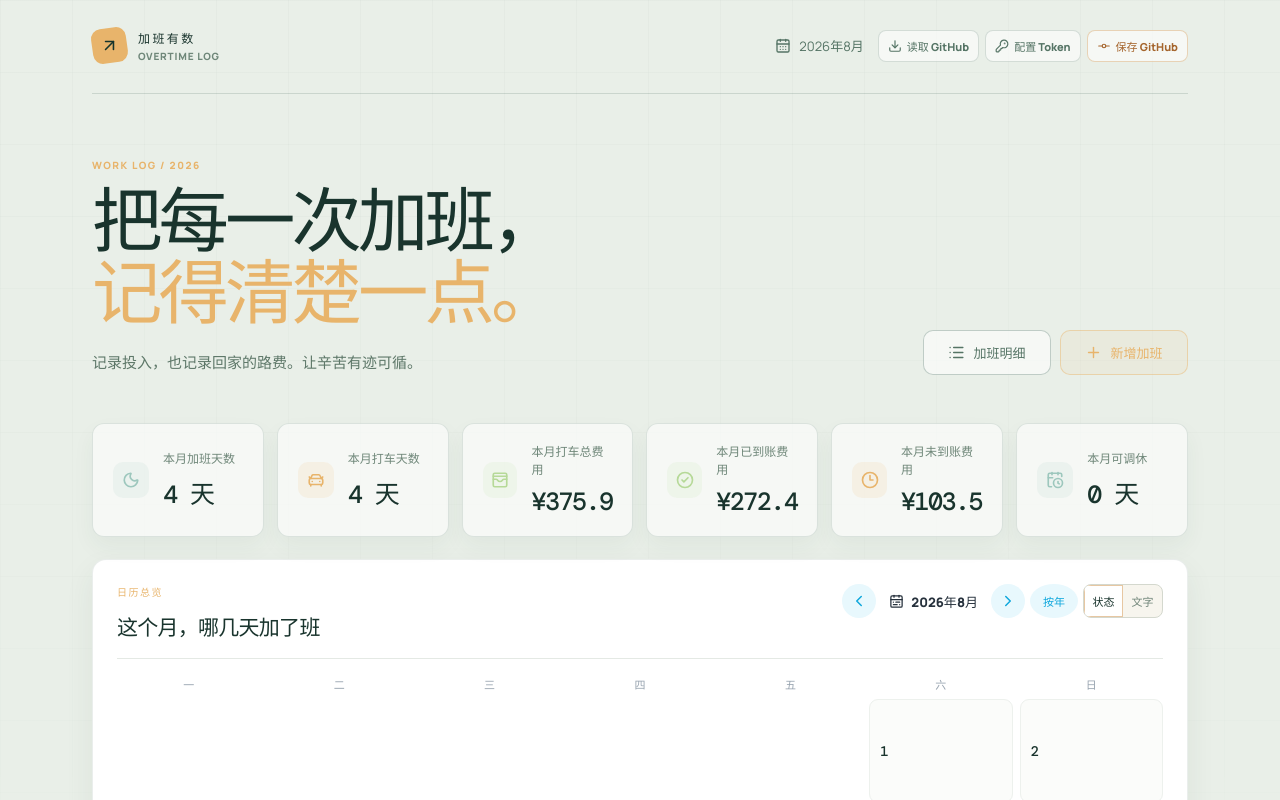
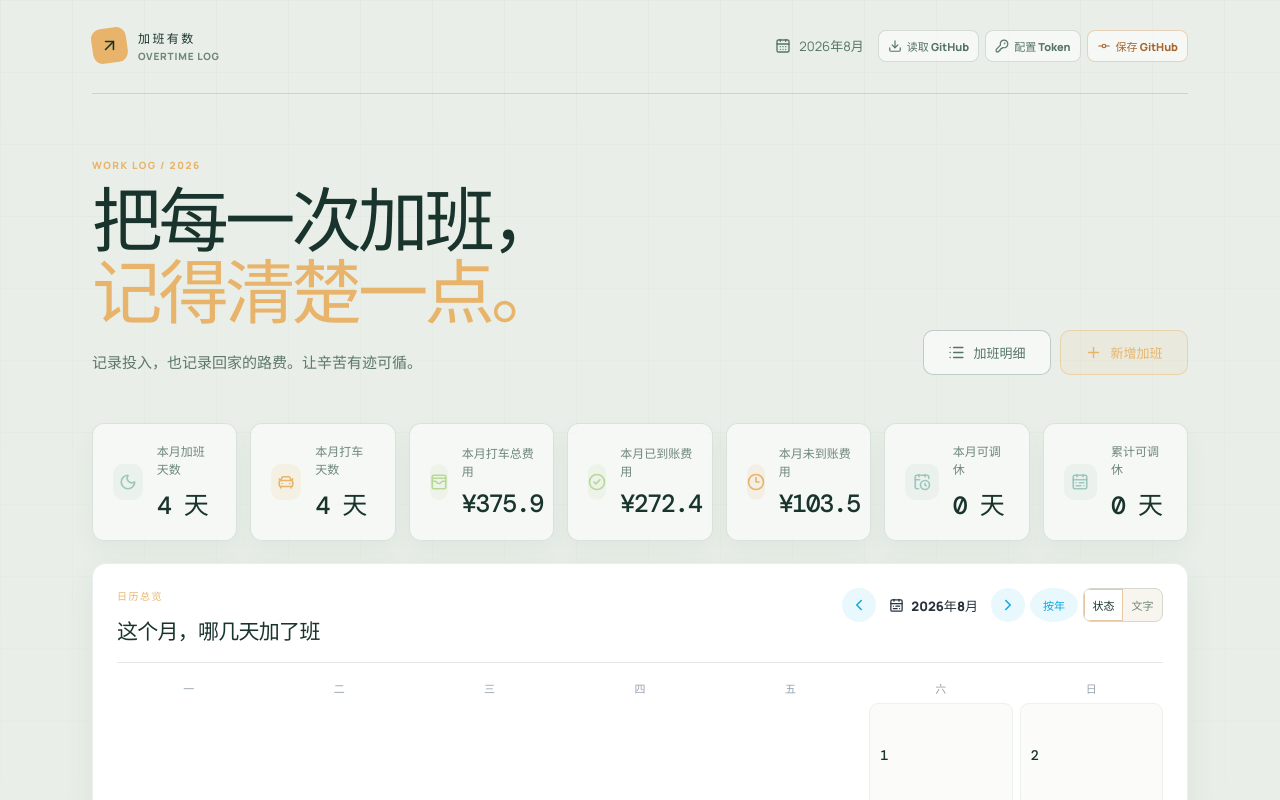
Before and after one commit to yatxuan123/Overtime-Record, a React (Vite) app: page / in a window 1280 px wide. Shown: the top 800 px of the page. Built offline with nearby package versions, Linux system fonts and the light colour scheme.

Commit message:
feat: 增加累计调休统计

```diff
--- a/src/App.tsx
+++ b/src/App.tsx
@@ -65,6 +65,7 @@ function App() {
   const periodLabel = overviewMode === 'year' ? `${selectedPeriod}年` : `${selectedPeriod.slice(0, 4)}年${Number(selectedPeriod.slice(5, 7))}月`
   const summary = useMemo(() => buildRecordSummary(records, selectedPeriod), [records, selectedPeriod])
   const compTimeDays = useMemo(() => sumCompTimeDays(records, selectedPeriod), [records, selectedPeriod])
+  const totalCompTimeDays = useMemo(() => sumCompTimeDays(records), [records])
 
   const showNotice = useCallback((message: string, tone: NoticeTone = 'success') => {
     if (noticeTimerRef.current !== null) window.clearTimeout(noticeTimerRef.current)
@@ -163,7 +164,7 @@ function App() {
     <main className="page-container">
       <header className="topbar"><div className="brand-lockup"><div className="brand-mark"><ArrowUpRight size={19} /></div><div><span className="brand-name">加班有数</span><span className="brand-subtitle">OVERTIME LOG</span></div></div><div className="topbar-tools"><div className="topbar-date"><CalendarDays size={16} />{monthLabel(new Date())}</div><RemoteControl records={records} onLoad={loadRemote} onLoaded={handleRemoteLoaded} onSave={saveRemote} /></div></header>
       <section className="hero"><div><p className="eyebrow">WORK LOG / 2026</p><h1>把每一次加班，<br /><span>记得清楚一点。</span></h1><p className="hero-copy">记录投入，也记录回家的路费。让辛苦有迹可循。</p></div><div className="hero-actions"><button className="outline-button outline-button--details" type="button" onClick={openDetailsModal}><List size={17} />加班明细</button><button className="outline-button" disabled={isInitialLoading} onClick={() => openNewRecordModal()}><Plus size={17} />{isInitialLoading ? '读取中' : '新增加班'}</button></div></section>
-      <SummaryCards {...summary} compTimeDays={compTimeDays} periodLabel={overviewMode === 'year' ? '本年' : '本月'} />
+      <SummaryCards {...summary} compTimeDays={compTimeDays} totalCompTimeDays={totalCompTimeDays} periodLabel={overviewMode === 'year' ? '本年' : '本月'} />
       <MonthOverview records={records} selectedMonth={selectedMonth} mode={overviewMode} onMonthChange={setSelectedMonth} onModeChange={setOverviewMode} onDateSelect={handleCalendarDateSelect} />
       {isRecordsModalOpen && <div className="records-modal-backdrop" role="presentation" onMouseDown={(event) => { if (event.target === event.currentTarget) closeRecordsModal() }}><section className="records-modal records-modal--form" role="dialog" aria-modal="true" aria-labelledby="records-modal-title"><header className="records-modal__header"><h2 id="records-modal-title">{editingId ? '编辑加班记录' : '新增加班记录'}</h2><button className="icon-button" type="button" onClick={closeRecordsModal} aria-label="关闭表单" title="关闭"><X size={20} /></button></header><div className="records-modal__body records-modal__body--form"><OvertimeForm value={form} isEditing={Boolean(editingId)} error={error} embedded onChange={updateForm} onSubmit={handleSubmit} /></div></section></div>}
       {isDetailsModalOpen && <div className="records-modal-backdrop" role="presentation" onMouseDown={(event) => { if (event.target === event.currentTarget) closeDetailsModal() }}><section className="records-modal records-modal--details" role="dialog" aria-modal="true" aria-labelledby="details-modal-title"><header className="records-modal__header"><h2 id="details-modal-title">{periodLabel}加班明细</h2><button className="icon-button" type="button" onClick={closeDetailsModal} aria-label="关闭加班明细" title="关闭"><X size={20} /></button></header><div className="records-modal__body records-modal__body--details"><RecordList records={sortedRecords} period={selectedPeriod} periodLabel={periodLabel} embedded showHeading={false} onEdit={handleEdit} onDelete={handleDelete} /></div></section></div>}
--- a/src/components/SummaryCards.tsx
+++ b/src/components/SummaryCards.tsx
@@ -1,5 +1,5 @@
 import { memo } from 'react'
-import { CalendarClock, CarFront, CircleCheck, Clock3, Moon, WalletCards } from 'lucide-react'
+import { CalendarClock, CalendarRange, CarFront, CircleCheck, Clock3, Moon, WalletCards } from 'lucide-react'
 import { formatCurrency } from '../records'
 
 type SummaryCardsProps = {
@@ -9,10 +9,11 @@ type SummaryCardsProps = {
   taxiPaidCost: number
   taxiPendingCost: number
   compTimeDays: number
+  totalCompTimeDays: number
   periodLabel: string
 }
 
-export const SummaryCards = memo(function SummaryCards({ days, taxiDays, taxiCost, taxiPaidCost, taxiPendingCost, compTimeDays, periodLabel }: SummaryCardsProps) {
+export const SummaryCards = memo(function SummaryCards({ days, taxiDays, taxiCost, taxiPaidCost, taxiPendingCost, compTimeDays, totalCompTimeDays, periodLabel }: SummaryCardsProps) {
   const cards = [
     { label: `${periodLabel}加班天数`, value: `${days} 天`, icon: Moon, tone: 'blue' },
     { label: `${periodLabel}打车天数`, value: `${taxiDays} 天`, icon: CarFront, tone: 'orange' },
@@ -20,6 +21,7 @@ export const SummaryCards = memo(function SummaryCards({ days, taxiDays, taxiCos
     { label: `${periodLabel}已到账费用`, value: `¥${formatCurrency(taxiPaidCost)}`, icon: CircleCheck, tone: 'green' },
     { label: `${periodLabel}未到账费用`, value: `¥${formatCurrency(taxiPendingCost)}`, icon: Clock3, tone: 'orange' },
     { label: `${periodLabel}可调休`, value: `${compTimeDays} 天`, icon: CalendarClock, tone: 'blue' },
+    { label: '累计可调休', value: `${totalCompTimeDays} 天`, icon: CalendarRange, tone: 'blue' },
   ] as const
 
   return (
--- a/src/styles.css
+++ b/src/styles.css
@@ -34,7 +34,7 @@ h1 span { color: #e8b46b; }
 .outline-button:hover { background: rgba(232, 180, 107, .14); }
 .outline-button--details { color: #557465; border-color: rgba(53, 91, 75, .28); background: rgba(255, 255, 255, .58); }
 .outline-button--details:hover { color: #19342d; background: #fff; }
-.summary-grid { display: grid; grid-template-columns: repeat(6, minmax(0, 1fr)); gap: 13px; margin-bottom: 22px; }
+.summary-grid { display: grid; grid-template-columns: repeat(7, minmax(0, 1fr)); gap: 13px; margin-bottom: 22px; }
 .summary-card { display: flex; align-items: center; gap: 14px; min-height: 102px; padding: 18px 20px; border: 1px solid rgba(53, 91, 75, .14); border-radius: 12px; background: rgba(255, 255, 255, .58); box-shadow: 0 10px 22px rgba(49, 77, 63, .05); }
 .summary-card__icon { width: 36px; height: 36px; display: grid; place-items: center; border-radius: 10px; background: rgba(232, 180, 107, .12); color: #e8b46b; }
 .summary-card--blue .summary-card__icon { color: #9dc7bd; background: rgba(157, 199, 189, .12); }
```
Also changed, not shown: 1 other file (tests, documents, lock files or other folders).
